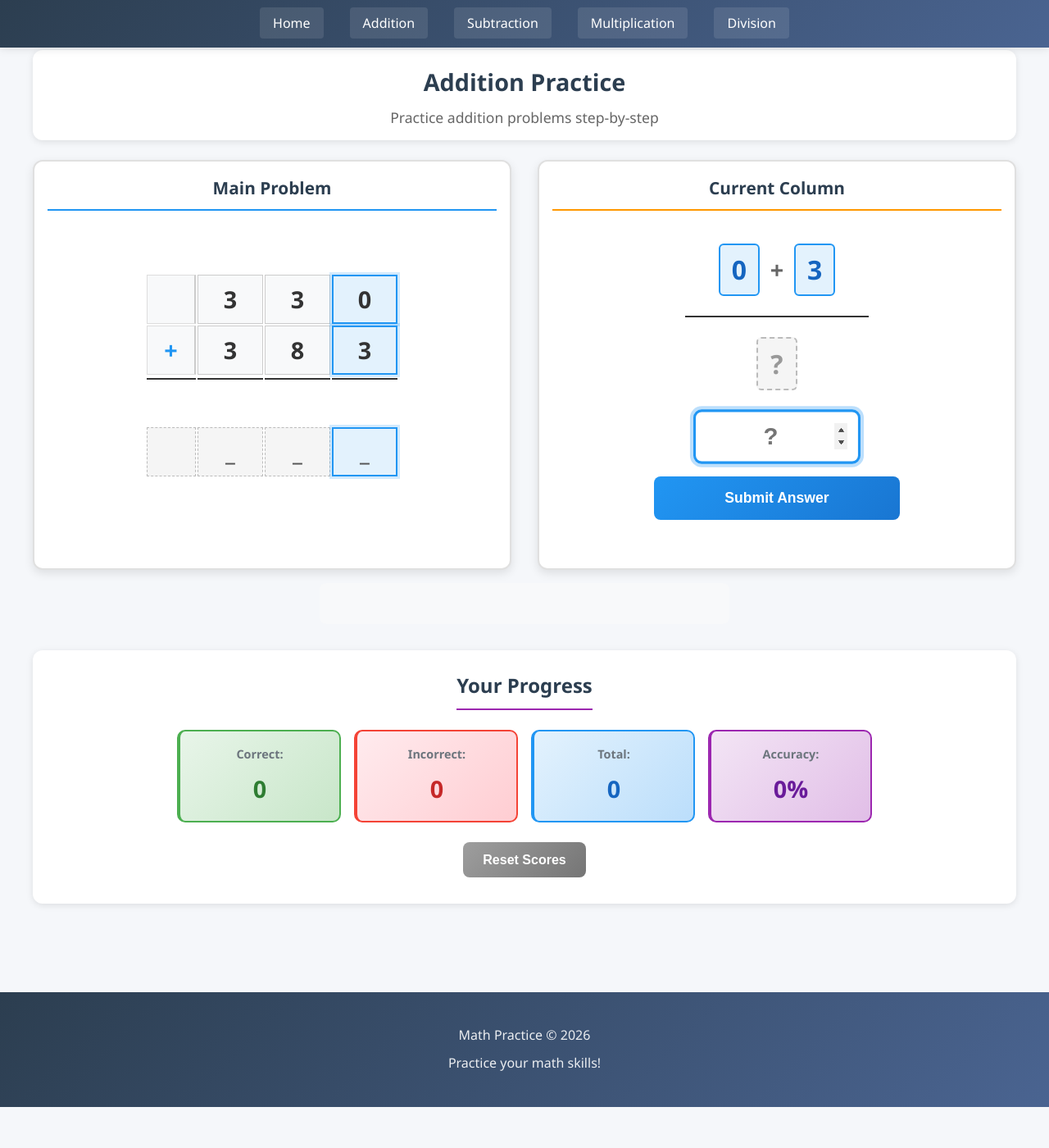
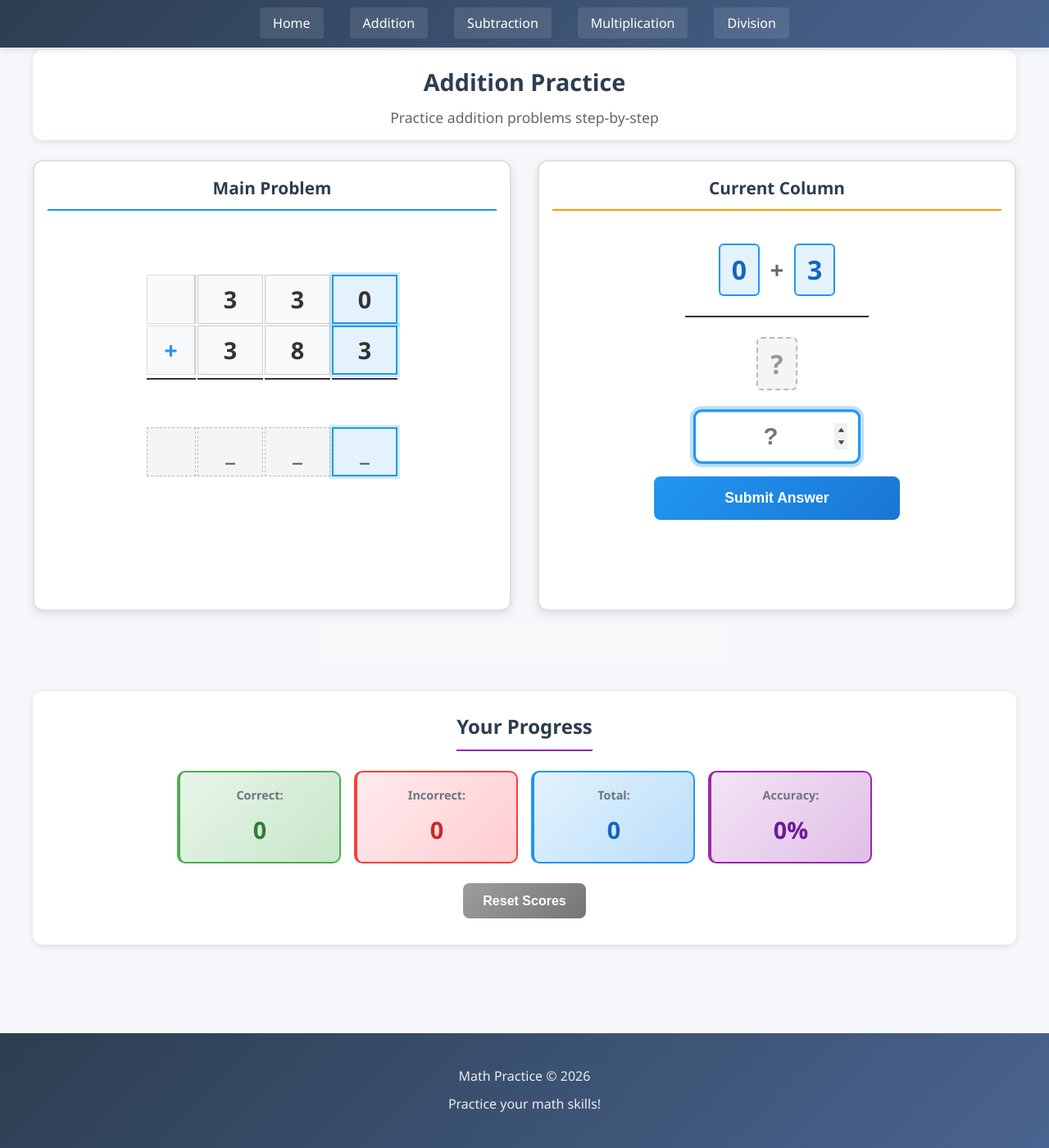
Before and after one commit to ZBZFirst/Math, a Jekyll site: the page built from addition.md, in a window 1280 px wide and 1400 px high, scrolled down 57 px. Shown: the whole window at 82% size. Built offline with Jekyll 4.4.1, drawn with Linux system fonts in a browser that asks for light colours; before the commit the page ends 1407 px from its top, so only the background shows below that.

Commit message:
Update addition.css

```diff
--- a/assets/css/addition.css
+++ b/assets/css/addition.css
@@ -50,7 +50,7 @@
 .sub-problem-container {
     flex: 1;
     min-width: 0; /* Prevents flex items from overflowing */
-    height: 500px;
+    height: 550px;
     display: flex;
     flex-direction: column; /* Allow internal scrolling if needed */
 }
```
